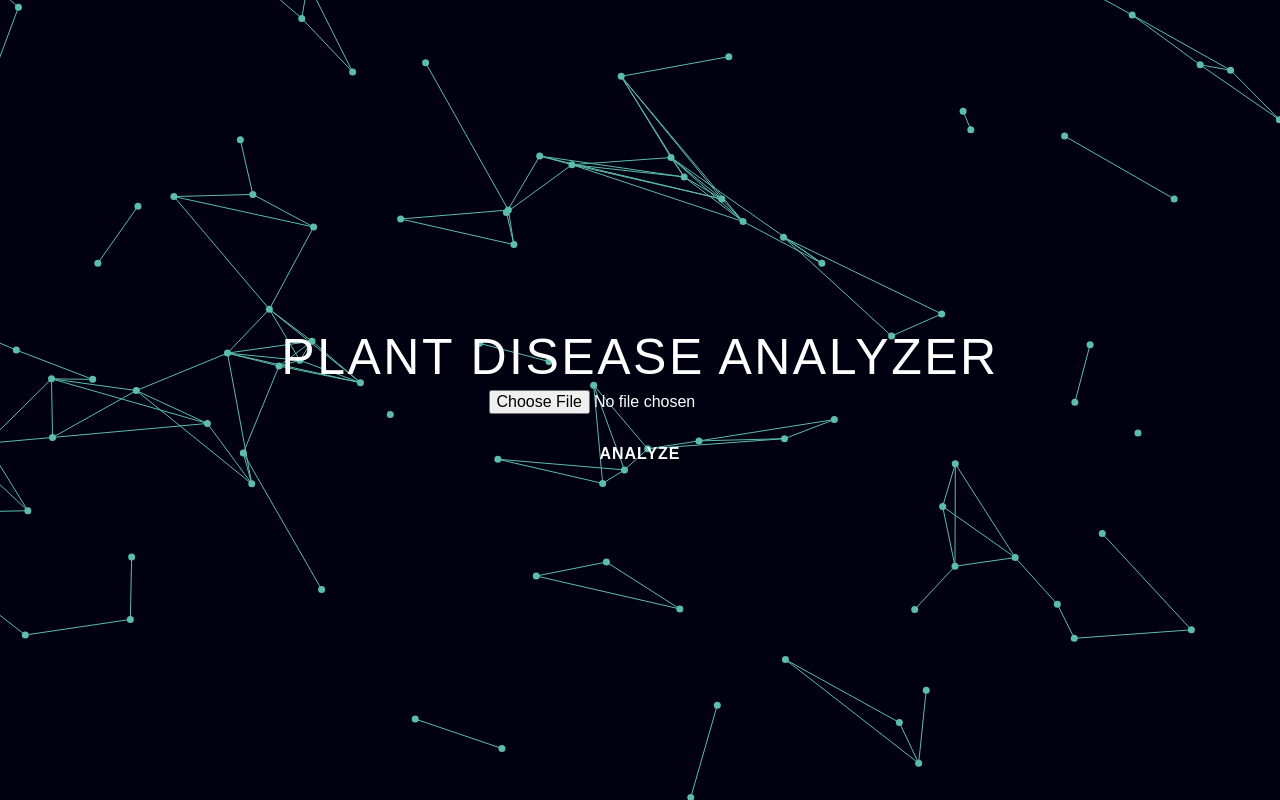
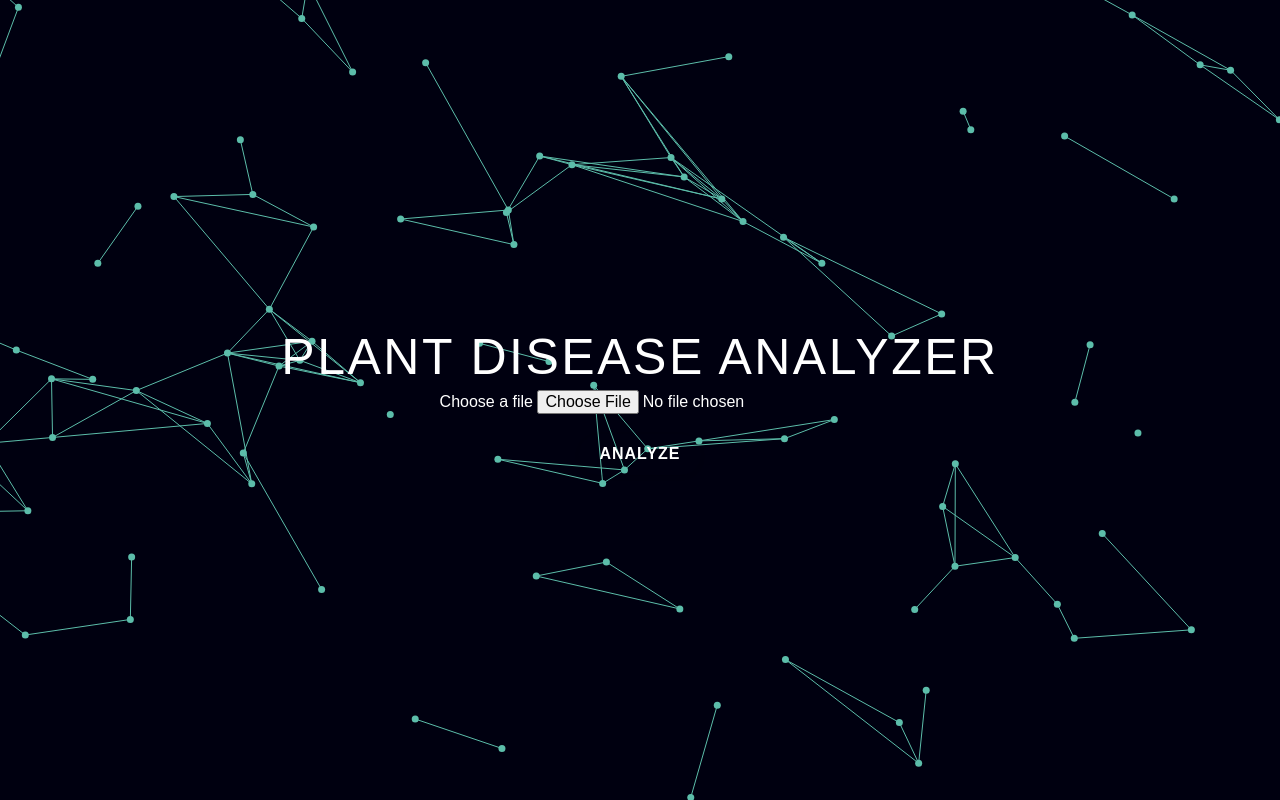
Before and after one commit to patkyu/USBONG1, a Flask app: page / in a window 1280 px wide. Run offline with Flask 3, Linux system fonts and the light colour scheme; some libraries are stand-ins or nearby versions.

Commit message:
Update index.html

```diff
--- a/templates/index.html
+++ b/templates/index.html
@@ -10,8 +10,6 @@
   <script type="text/javascript" src="{{ url_for('static', filename='jquery.particleground.js') }}"></script>
   <script type="text/javascript" src="{{ url_for('static', filename='demo.js') }}"></script>
   <link rel="stylesheet" href="https://use.fontawesome.com/releases/v5.2.0/css/all.css" integrity="sha384-hWVjflwFxL6sNzntih27bfxkr27PmbbK/iSvJ+a4+0owXq79v+lsFkW54bOGbiDQ" crossorigin="anonymous" type="text/css">
-
-
 </head>
 
 <body>
@@ -20,8 +18,8 @@
   <div id="intro">
     <h2>Plant Disease Analyzer</h2>
     <form method="post" enctype="multipart/form-data" action="/disease-predict">
-        <label for="file" class="glass-file-input"></label>
-        <input type="file" id="file" name="file" accept="image/*">
+      <label for="file" class="glass-file-input">Choose a file</label>
+      <input type="file" id="file" name="file" accept="image/*" class="glass-file-input-hidden">
       <br><br>
       <input type="submit" value="Analyze" class="glass-button">
     </form>
```
Lines whose indentation alone changed are shown as unchanged.
